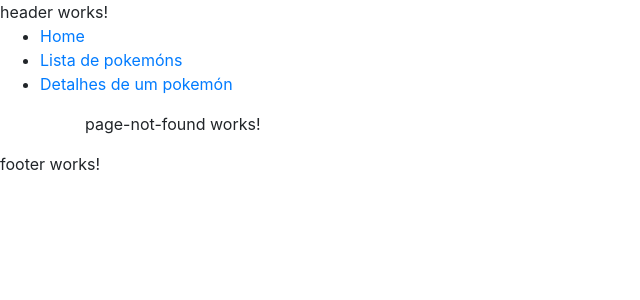
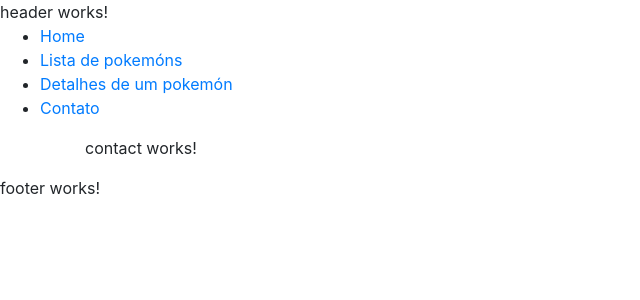
Before and after one commit to WagnerEsser/spa-angular, an Angular app: page /contact in a window 1280 px wide. Before the commit this address led to /404. Shown: the top 300 px of the page, without its empty margins (0-640 px from the left). Built offline with nearby package versions, Linux system fonts and the light colour scheme.

Commit message:
add página de contato

```diff
--- a/src/app/app-routing.module.ts
+++ b/src/app/app-routing.module.ts
@@ -6,6 +6,7 @@ import { PageNotFoundComponent } from './public/page-not-found/page-not-found.co
 import { CommonModule } from '@angular/common';
 import { PokemonDetailComponent } from './public/pokemon-detail/pokemon-detail.component';
 import { PokemonListComponent } from './public/pokemon-list/pokemon-list.component';
+import { ContactComponent } from './public/contact/contact.component';
 
 const routes: Routes = [
   { path: '404', component: PageNotFoundComponent },
@@ -14,6 +15,7 @@ const routes: Routes = [
     component: HomeComponent
   },
   { path: '', redirectTo: 'home', pathMatch: 'full' },
+  { path: 'contact', component: ContactComponent },
   {
     path: 'pokemon',
     children: [
--- /dev/null
+++ b/src/app/public/contact/contact.component.html
@@ -0,0 +1,3 @@
+<p>
+  contact works!
+</p>
--- /dev/null
+++ b/src/app/public/contact/contact.component.ts
@@ -0,0 +1,15 @@
+import { Component, OnInit } from '@angular/core';
+
+@Component({
+  selector: 'app-contact',
+  templateUrl: './contact.component.html',
+  styleUrls: ['./contact.component.sass']
+})
+export class ContactComponent implements OnInit {
+
+  constructor() { }
+
+  ngOnInit() {
+  }
+
+}
--- a/src/app/public/public.module.ts
+++ b/src/app/public/public.module.ts
@@ -4,13 +4,15 @@ import { HomeComponent } from './home/home.component';
 import { PokemonListComponent } from './pokemon-list/pokemon-list.component';
 import { PokemonDetailComponent } from './pokemon-detail/pokemon-detail.component';
 import { PageNotFoundComponent } from './page-not-found/page-not-found.component';
+import { ContactComponent } from './contact/contact.component';
 
 @NgModule({
   declarations: [
     HomeComponent,
     PokemonListComponent,
     PokemonDetailComponent,
-    PageNotFoundComponent
+    PageNotFoundComponent,
+    ContactComponent
   ],
   imports: [
     CommonModule
--- a/src/app/shared/navbar/navbar.component.html
+++ b/src/app/shared/navbar/navbar.component.html
@@ -12,4 +12,8 @@
     <a routerLink="/pokemon/1">Detalhes de um pokemón</a>
   </li>
 
+  <li>
+    <a routerLink="/contact">Contato</a>
+  </li>
+
 </ul>
```
Also changed, not shown: src/app/public/contact/contact.component.sass (added), 1 other file (tests, documents, lock files or other folders).
